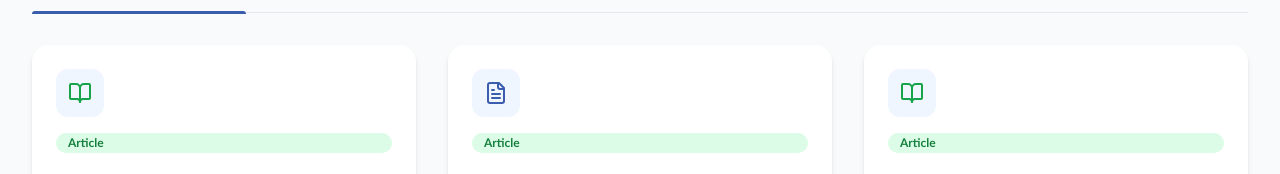
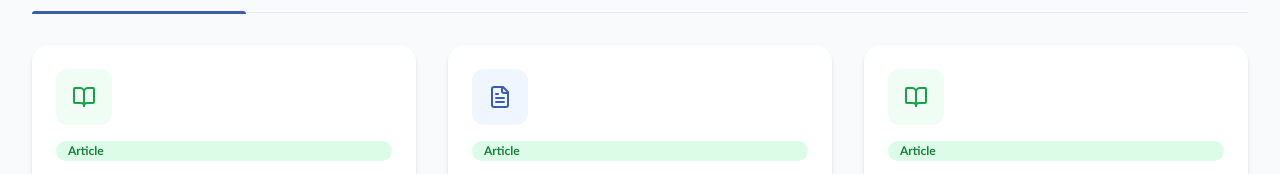
Before and after one commit to Mutarura/SU-Mental-Health-Club, a Next.js app: page /resources in a window 1280 px wide. Shown: the part 335-509 px from the top of the page. Built offline with nearby package versions, Linux system fonts and the light colour scheme; no server answers; the database is empty.

Commit message:
completionId: cgen-360ad6f84d0345fba311724ad32f6ea5
cgen-360ad6f84d0345fba311724ad32f6ea5

```diff
--- a/src/app/resources/page.tsx
+++ b/src/app/resources/page.tsx
@@ -259,9 +259,19 @@ export default function ResourcesPage() {
                 <div className="p-6">
                   {/* Icon pill */}
                   <div className="flex items-center mb-4">
-                    <div className="w-12 h-12 rounded-xl bg-blue-50 flex items-center justify-center mr-3">
-                      {getCategoryIcon(resource.category)}
-                    </div>
+                    {(() => {
+                      const cat = (resource.category || '').toLowerCase();
+                      let bgColor = 'bg-blue-50';
+                      if (cat.includes('article')) bgColor = 'bg-blue-50';
+                      else if (cat.includes('guide')) bgColor = 'bg-green-50';
+                      else if (cat.includes('podcast')) bgColor = 'bg-purple-50';
+                      else bgColor = 'bg-yellow-50';
+                      return (
+                        <div className={`w-14 h-14 rounded-xl ${bgColor} flex items-center justify-center`}>
+                          {getCategoryIcon(resource.category)}
+                        </div>
+                      );
+                    })()}
                   </div>
                   {/* Category bar */}
                   <div className={`relative w-full h-5 ${barBg} rounded-full mb-4`}>
```
